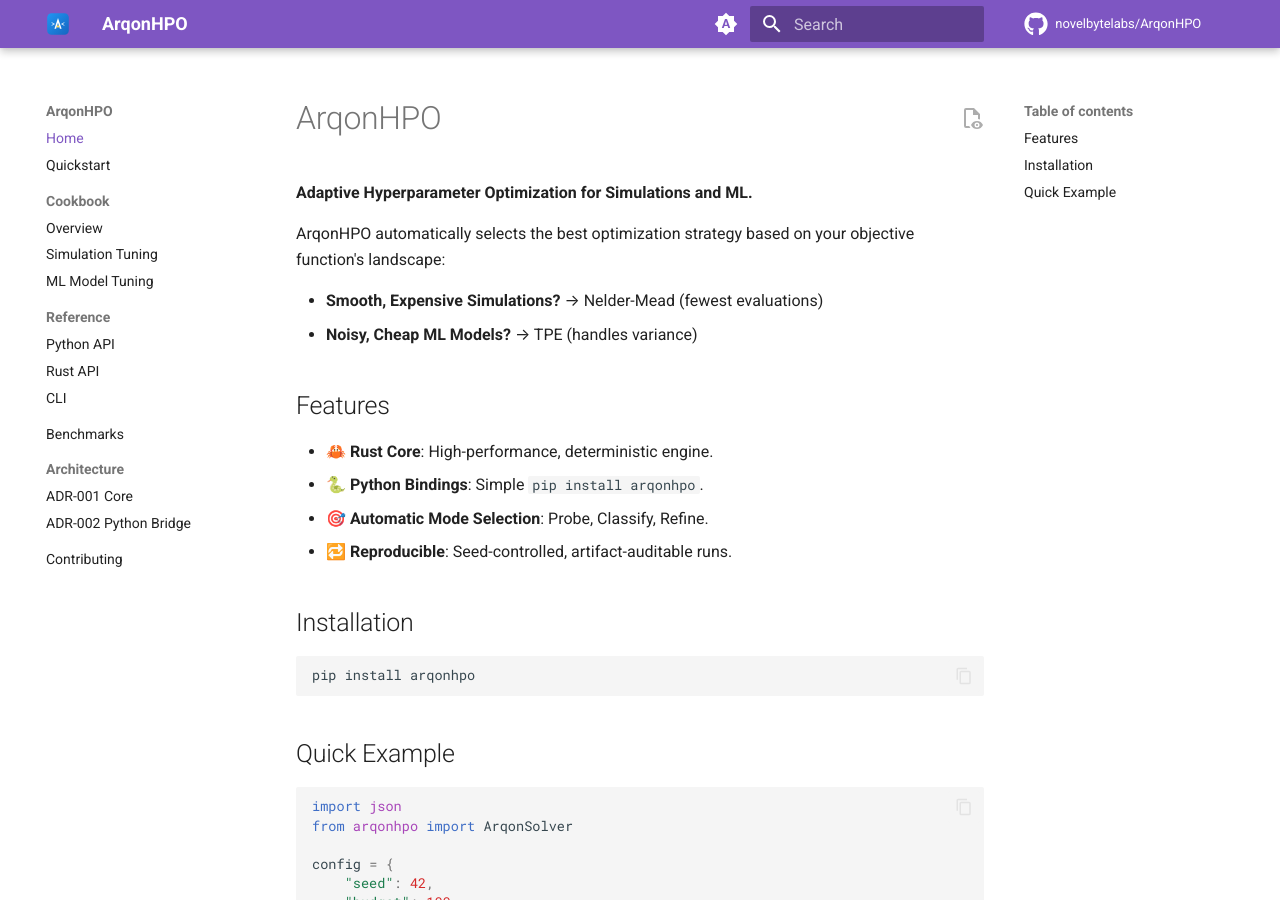
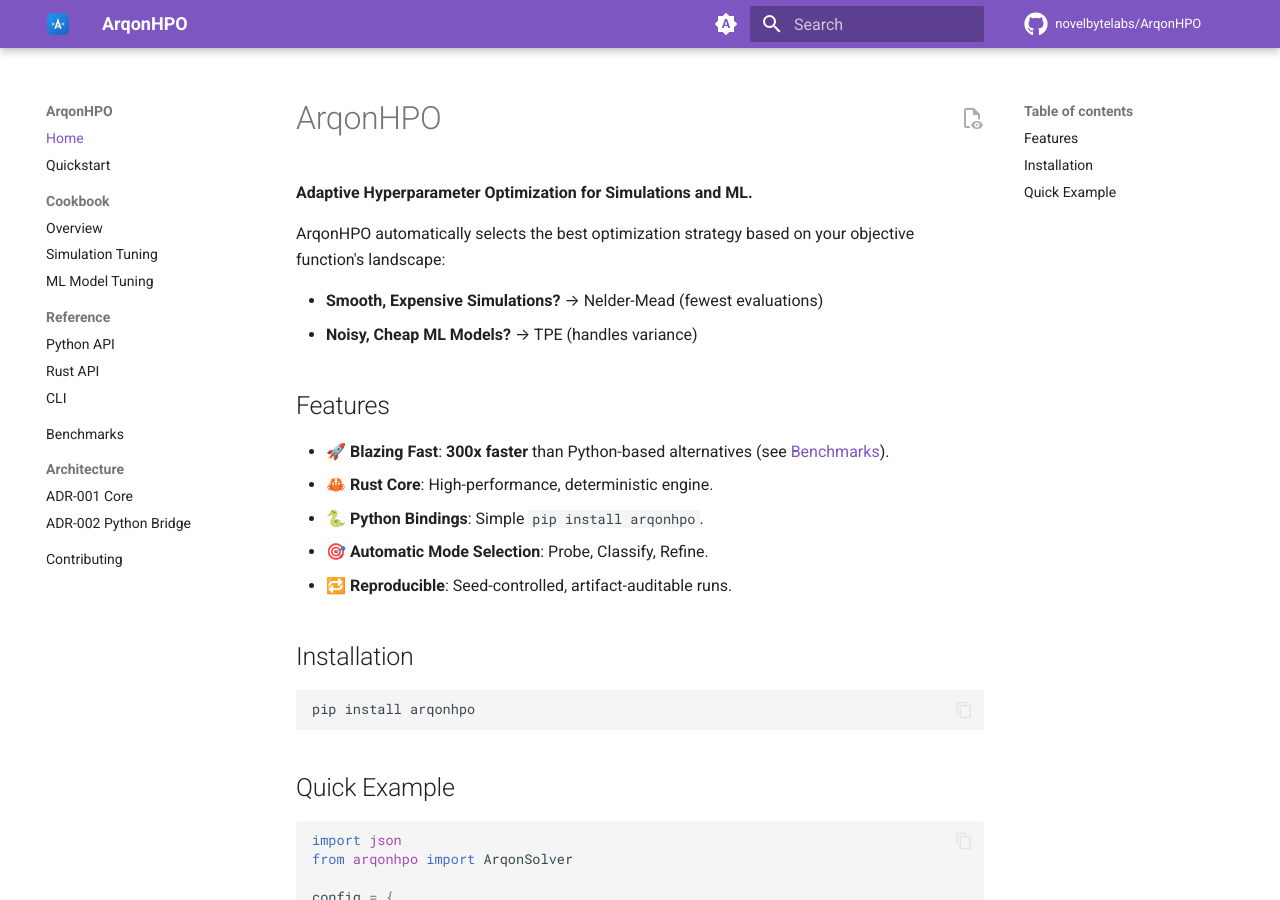
Before and after one commit to novelbytelabs/ArqonHPO, an MkDocs documentation site: the page built from docs/docs/index.md, in a window 1280 px wide and 900 px high. Built offline with MkDocs 1.6.1 and Material for MkDocs 9.7.7, drawn with Linux system fonts in a browser that asks for light colours; comment, search, counter and statistics services are not loaded.

Commit message:
docs: update branding with 300x speedup claim
- README.md: Add performance section and speedup table
- docs/index.md: Highlight 300x speedup on landing page

```diff
--- a/docs/docs/index.md
+++ b/docs/docs/index.md
@@ -9,6 +9,7 @@
 
 ## Features
 
+- 🚀 **Blazing Fast**: **300x faster** than Python-based alternatives (see [Benchmarks](benchmarks.md)).
 - 🦀 **Rust Core**: High-performance, deterministic engine.
 - 🐍 **Python Bindings**: Simple `pip install arqonhpo`.
 - 🎯 **Automatic Mode Selection**: Probe, Classify, Refine.
```
Also changed, not shown: README.md.
